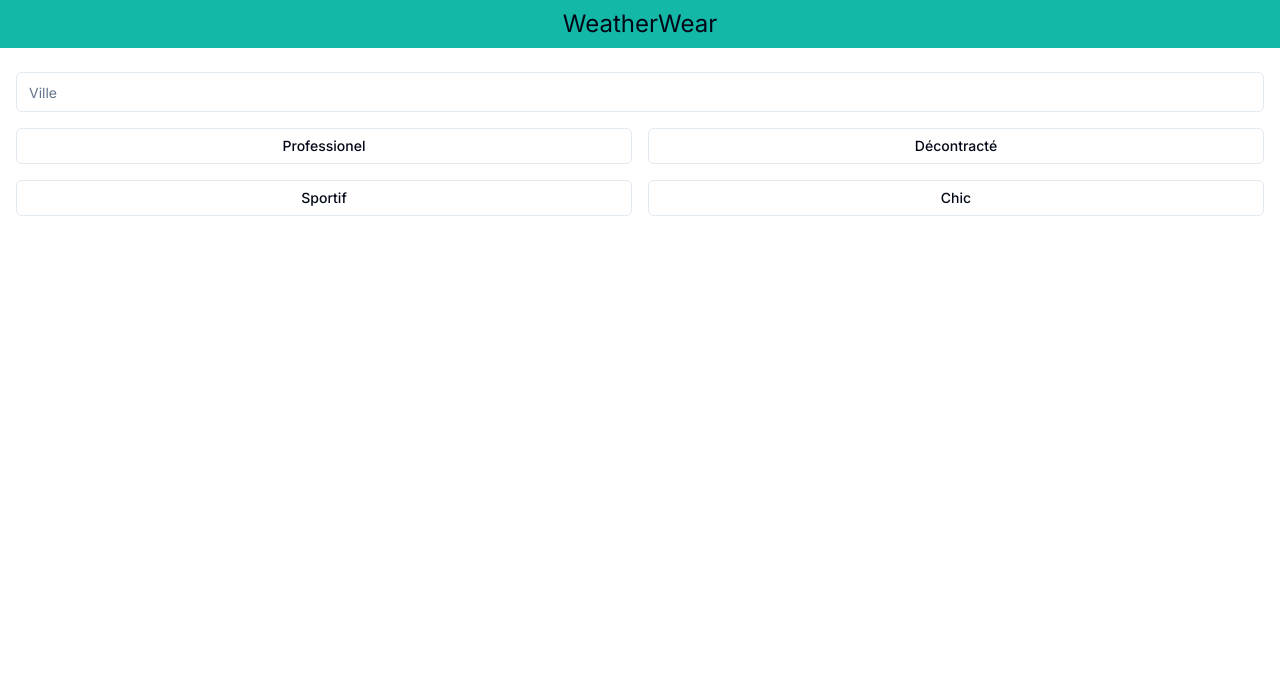
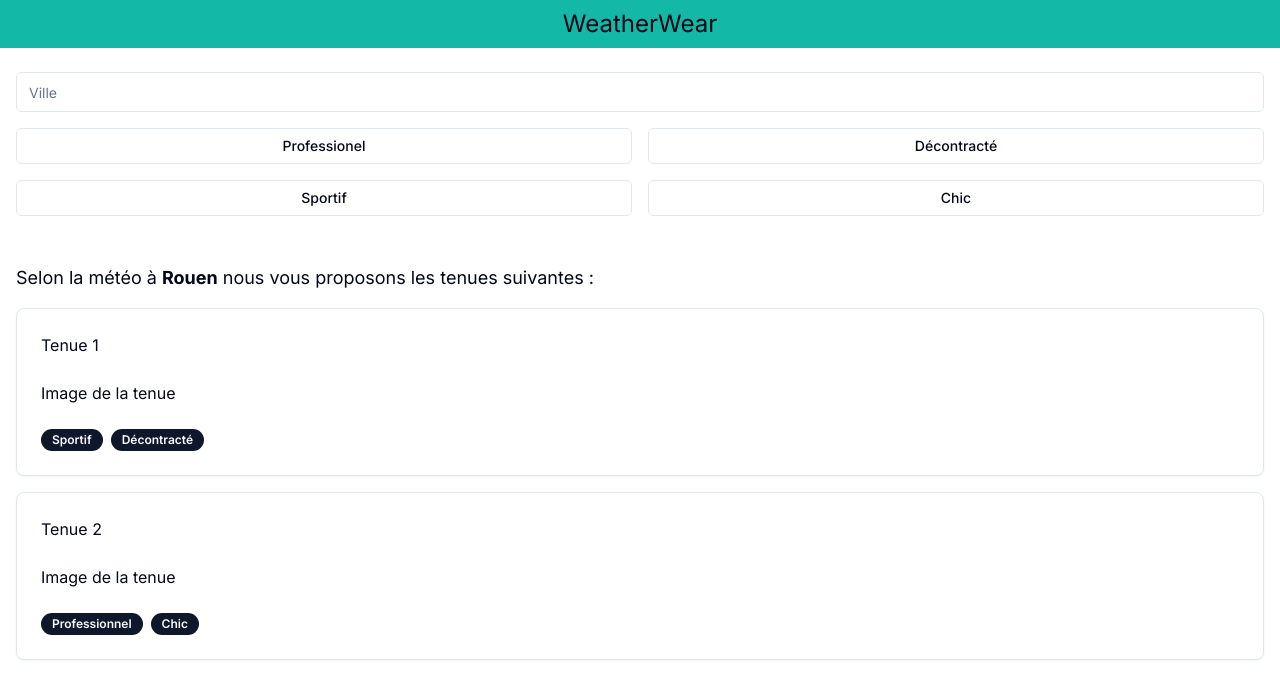
Before and after one commit to JeanneGrenet/synergie4d, a Next.js app in the folder synergie4d-front/: page / in a window 1280 px wide. Shown: the top 698 px of the page. Built offline with nearby package versions, Linux system fonts and the light colour scheme.

Commit message:
create outfits sections

```diff
--- a/synergie4d-front/app/Result.tsx
+++ b/synergie4d-front/app/Result.tsx
@@ -1,7 +1,47 @@
+import { Badge } from "@/components/ui/badge";
 import { Button } from "@/components/ui/button";
+import {
+  Card,
+  CardContent,
+  CardFooter,
+  CardHeader,
+} from "@/components/ui/card";
 import { Input } from "@/components/ui/input";
 import React from "react";
 
 export default function Result() {
-  return <div className="py-6 px-4"></div>;
+  const outfits = [
+    {
+      id: 1,
+      name: "Tenue 1",
+      styles: ["Sportif", "Décontracté"],
+      slug: "tenue-1",
+    },
+    {
+      id: 2,
+      name: "Tenue 2",
+      styles: ["Professionnel", "Chic"],
+      slug: "tenue-2",
+    },
+  ];
+  const city = "Rouen";
+  return (
+    <div className="py-6 px-4 flex flex-col gap-4">
+      <p className="text-lg ">
+        Selon la météo à <strong>{city}</strong> nous vous proposons les tenues
+        suivantes :
+      </p>
+      {outfits.map((outfit) => (
+        <Card key={outfit.id}>
+          <CardHeader>{outfit.name}</CardHeader>
+          <CardContent>Image de la tenue</CardContent>
+          <CardFooter className="flex gap-2">
+            {outfit.styles.map((style) => (
+              <Badge key={style}>{style}</Badge>
+            ))}
+          </CardFooter>
+        </Card>
+      ))}
+    </div>
+  );
 }
--- /dev/null
+++ b/synergie4d-front/components/ui/badge.tsx
@@ -0,0 +1,36 @@
+import * as React from "react"
+import { cva, type VariantProps } from "class-variance-authority"
+
+import { cn } from "@/lib/utils"
+
+const badgeVariants = cva(
+  "inline-flex items-center rounded-full border px-2.5 py-0.5 text-xs font-semibold transition-colors focus:outline-none focus:ring-2 focus:ring-ring focus:ring-offset-2",
+  {
+    variants: {
+      variant: {
+        default:
+          "border-transparent bg-primary text-primary-foreground hover:bg-primary/80",
+        secondary:
+          "border-transparent bg-secondary text-secondary-foreground hover:bg-secondary/80",
+        destructive:
+          "border-transparent bg-destructive text-destructive-foreground hover:bg-destructive/80",
+        outline: "text-foreground",
+      },
+    },
+    defaultVariants: {
+      variant: "default",
+    },
+  }
+)
+
+export interface BadgeProps
+  extends React.HTMLAttributes<HTMLDivElement>,
+    VariantProps<typeof badgeVariants> {}
+
+function Badge({ className, variant, ...props }: BadgeProps) {
+  return (
+    <div className={cn(badgeVariants({ variant }), className)} {...props} />
+  )
+}
+
+export { Badge, badgeVariants }
--- /dev/null
+++ b/synergie4d-front/components/ui/card.tsx
@@ -0,0 +1,79 @@
+import * as React from "react"
+
+import { cn } from "@/lib/utils"
+
+const Card = React.forwardRef<
+  HTMLDivElement,
+  React.HTMLAttributes<HTMLDivElement>
+>(({ className, ...props }, ref) => (
+  <div
+    ref={ref}
+    className={cn(
+      "rounded-lg border bg-card text-card-foreground shadow-sm",
+      className
+    )}
+    {...props}
+  />
+))
+Card.displayName = "Card"
+
+const CardHeader = React.forwardRef<
+  HTMLDivElement,
+  React.HTMLAttributes<HTMLDivElement>
+>(({ className, ...props }, ref) => (
+  <div
+    ref={ref}
+    className={cn("flex flex-col space-y-1.5 p-6", className)}
+    {...props}
+  />
+))
+CardHeader.displayName = "CardHeader"
+
+const CardTitle = React.forwardRef<
+  HTMLParagraphElement,
+  React.HTMLAttributes<HTMLHeadingElement>
+>(({ className, ...props }, ref) => (
+  <h3
+    ref={ref}
+    className={cn(
+      "text-2xl font-semibold leading-none tracking-tight",
+      className
+    )}
+    {...props}
+  />
+))
+CardTitle.displayName = "CardTitle"
+
+const CardDescription = React.forwardRef<
+  HTMLParagraphElement,
+  React.HTMLAttributes<HTMLParagraphElement>
+>(({ className, ...props }, ref) => (
+  <p
+    ref={ref}
+    className={cn("text-sm text-muted-foreground", className)}
+    {...props}
+  />
+))
+CardDescription.displayName = "CardDescription"
+
+const CardContent = React.forwardRef<
+  HTMLDivElement,
+  React.HTMLAttributes<HTMLDivElement>
+>(({ className, ...props }, ref) => (
+  <div ref={ref} className={cn("p-6 pt-0", className)} {...props} />
+))
+CardContent.displayName = "CardContent"
+
+const CardFooter = React.forwardRef<
+  HTMLDivElement,
+  React.HTMLAttributes<HTMLDivElement>
+>(({ className, ...props }, ref) => (
+  <div
+    ref={ref}
+    className={cn("flex items-center p-6 pt-0", className)}
+    {...props}
+  />
+))
+CardFooter.displayName = "CardFooter"
+
+export { Card, CardHeader, CardFooter, CardTitle, CardDescription, CardContent }
```
